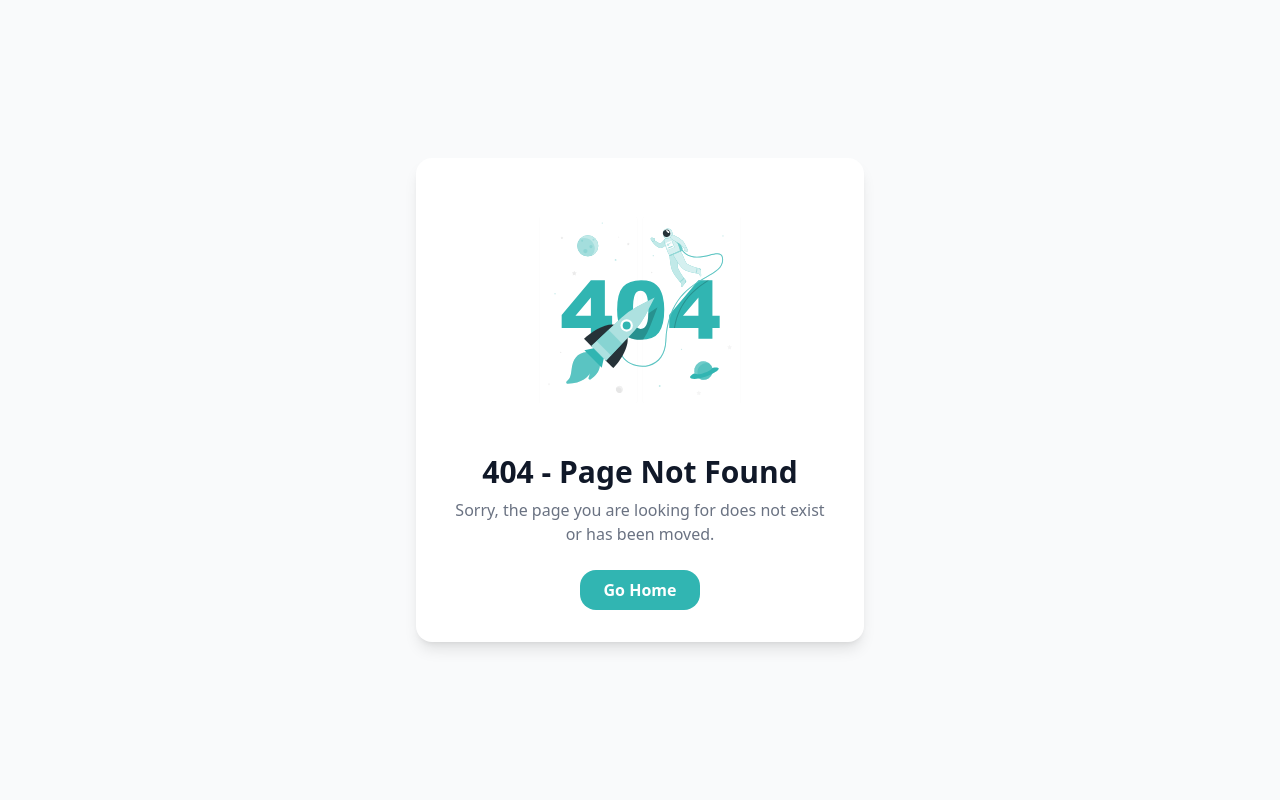
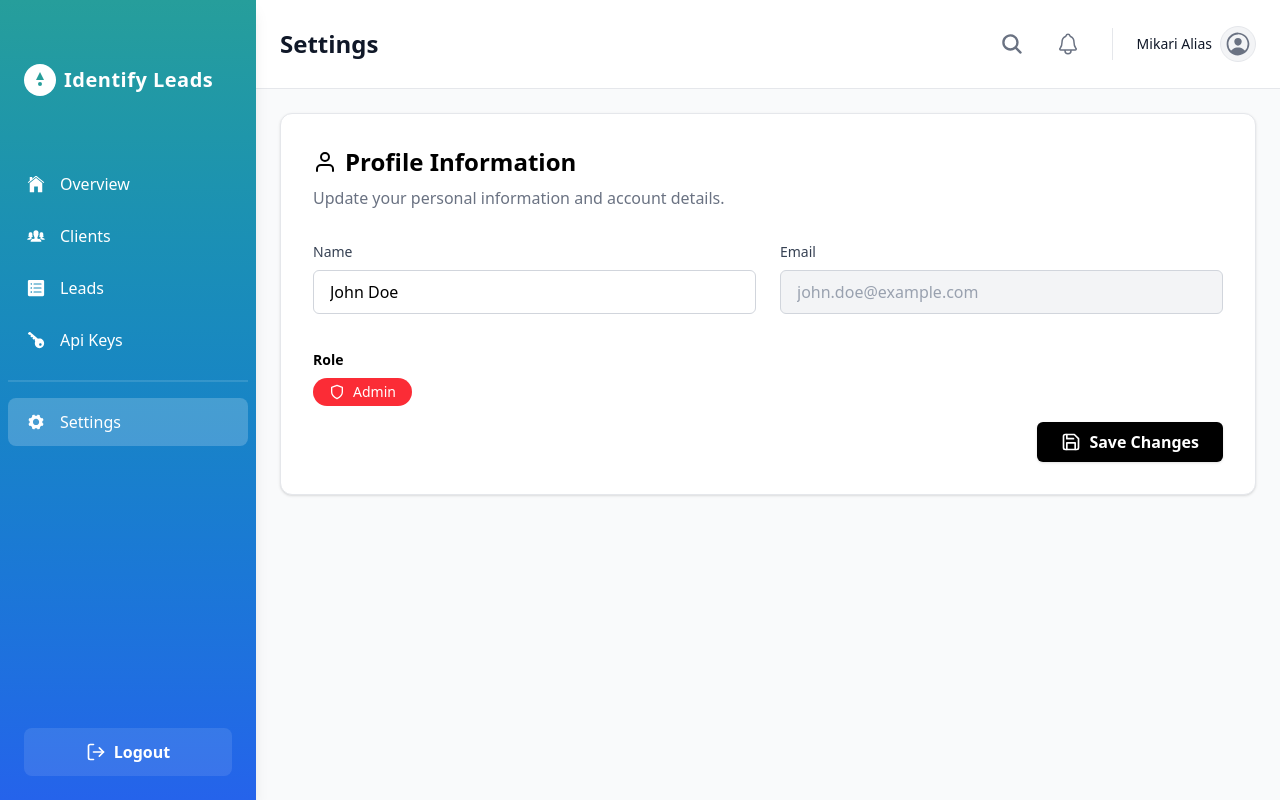
Before and after one commit to maker-dev/Leadro, a Next.js app in the folder client/: page /admin/settings in a window 1280 px wide. Before the commit this address had no page. Built offline with nearby package versions, Linux system fonts and the light colour scheme.

Commit message:
ADD profileInfo Component for admin and client

```diff
--- a/client/app/admin/clients/page.tsx
+++ b/client/app/admin/clients/page.tsx
@@ -222,7 +222,7 @@ function ClientsPage() {
   return (
     <div className="w-full bg-white rounded-2xl shadow-lg p-6">
       <div className="flex flex-col sm:flex-row sm:items-center sm:justify-between w-full mb-6 gap-3">
-        <h2 className="text-xl font-bold text-gray-800 mb-2 sm:mb-0">
+        <h2 className="text-xl sm:text-2xl font-bold text-gray-800 mb-2 sm:mb-0">
           All Clients
         </h2>
         <div className="flex flex-wrap items-center gap-2 w-full sm:w-auto justify-end">
--- a/client/app/admin/clients/view/[id]/page.tsx
+++ b/client/app/admin/clients/view/[id]/page.tsx
@@ -245,7 +245,7 @@ function ViewClientPage() {
                     aria-label="Contacted"
                   />
                   <span className="text-base">Contacted</span>
-                  <span className="ml-auto bg-yellow-400 text-black text-xs font-semibold rounded-full px-3 py-1">
+                  <span className="ml-auto bg-yellow-400 text-white text-xs font-semibold rounded-full px-3 py-1">
                     {client.leadSummary.leadsByStatus.Contacted}
                   </span>
                 </div>
--- /dev/null
+++ b/client/app/admin/settings/page.tsx
@@ -0,0 +1,30 @@
+"use client";
+import { useEffect } from "react";
+import { usePageContext } from "@/context/PageTitleContext";
+import ProfileInformation from "@/components/ui/cards/settings/ProfileInformation";
+
+function SettingsPage() {
+  const { setLabel, setTitle } = usePageContext();
+
+  useEffect(() => {
+    setLabel("Settings");
+    setTitle("Settings");
+  }, [setLabel, setTitle]);
+
+  const handleProfileSubmit = (data: { name: string }) => {
+    // For now, just log the data
+    console.log("Profile submitted:", data);
+  };
+
+  return (
+    <div className="max-w-5xl mx-auto">
+      <ProfileInformation
+        role="Admin"
+        initialValues={{ name: "John Doe", email: "john.doe@example.com" }}
+        onSubmit={handleProfileSubmit}
+      />
+    </div>
+  );
+}
+
+export default SettingsPage;
--- a/client/app/client/leads/page.tsx
+++ b/client/app/client/leads/page.tsx
@@ -169,7 +169,9 @@ const Leads = () => {
     <div className="w-full bg-white rounded-2xl shadow-lg p-6">
       <div className="flex flex-col md:flex-row md:items-center md:justify-between w-full mb-6 gap-3">
         <div className="flex items-center gap-2 mb-1 sm:mb-0">
-          <h2 className="text-xl font-bold text-gray-800">All Leads</h2>
+          <h2 className="text-xl sm:text-2xl font-bold text-gray-800">
+            All Leads
+          </h2>
           <button
             className="p-2 rounded-full bg-blue-50 hover:bg-blue-100 focus:outline-none focus:ring-2 focus:ring-blue-400 transition"
             tabIndex={0}
--- /dev/null
+++ b/client/app/client/settings/page.tsx
@@ -0,0 +1,30 @@
+"use client";
+import { useEffect } from "react";
+import { usePageContext } from "@/context/PageTitleContext";
+import ProfileInformation from "@/components/ui/cards/settings/ProfileInformation";
+
+function SettingsPage() {
+  const { setLabel, setTitle } = usePageContext();
+
+  useEffect(() => {
+    setLabel("Settings");
+    setTitle("Settings");
+  }, [setLabel, setTitle]);
+
+  const handleProfileSubmit = (data: { name: string }) => {
+    // For now, just log the data
+    console.log("Profile submitted:", data);
+  };
+
+  return (
+    <div className="max-w-5xl mx-auto">
+      <ProfileInformation
+        role="Client"
+        initialValues={{ name: "John Doe", email: "john.doe@example.com" }}
+        onSubmit={handleProfileSubmit}
+      />
+    </div>
+  );
+}
+
+export default SettingsPage;
--- a/client/components/layout/SideBar.tsx
+++ b/client/components/layout/SideBar.tsx
@@ -25,11 +25,6 @@ const adminNavItems = [
     label: "Leads",
     icon: <IoIosListBox className="w-5 h-5 text-white" />,
     href: "/admin/Leads",
-  },
-  {
-    label: "Access Management",
-    icon: <IoIosLock className="w-5 h-5 text-white" />,
-    href: "/admin/access-management",
   },
   {
     label: "Api Keys",
--- /dev/null
+++ b/client/components/ui/cards/settings/ProfileInformation.tsx
@@ -0,0 +1,109 @@
+import React from "react";
+import { useForm } from "react-hook-form";
+import { zodResolver } from "@hookform/resolvers/zod";
+import formSchema from "./schemas/UpdtProfileInfoSchema";
+import FormValues from "./types/UpdtProfileInfoType";
+import NormalTextInput from "@/components/ui/inputs/NormalTextInput";
+import { FiUser, FiShield, FiSave } from "react-icons/fi";
+import { RiUserSettingsLine } from "react-icons/ri";
+
+interface ProfileInformationProps {
+  initialValues: { name: string; email: string };
+  onSubmit: (data: FormValues) => void;
+  role: "Admin" | "Client";
+}
+
+const ProfileInformation: React.FC<ProfileInformationProps> = ({
+  initialValues,
+  onSubmit,
+  role,
+}) => {
+  const {
+    register,
+    handleSubmit,
+    formState: { errors, isSubmitting },
+    reset,
+  } = useForm<FormValues>({
+    resolver: zodResolver(formSchema),
+    defaultValues: { name: initialValues.name },
+    mode: "onBlur",
+  });
+
+  const handleFormSubmit = (data: FormValues) => {
+    onSubmit(data);
+    // Optionally reset or keep as is
+  };
+
+  return (
+    <div className="p-8 bg-white rounded-xl border border-gray-200 shadow">
+      <div className="flex items-center mb-2">
+        <FiUser className="mr-2 w-6 h-6" aria-label="Profile" />
+        <h2 className="text-xl sm:text-2xl font-bold">Profile Information</h2>
+      </div>
+      <p className="text-gray-500 mb-8">
+        Update your personal information and account details.
+      </p>
+      <form
+        autoComplete="off"
+        aria-label="Profile Information Form"
+        onSubmit={handleSubmit(handleFormSubmit)}
+      >
+        <div className="grid grid-cols-1 md:grid-cols-2 gap-2 md:gap-6 md:mb-2">
+          <div>
+            <NormalTextInput
+              label="Name"
+              id="name"
+              {...register("name")}
+              error={errors.name}
+              required
+              className="w-full px-4 py-2 border border-gray-300 rounded-md focus:outline-none focus:ring-2 focus:ring-black/60 text-base"
+            />
+          </div>
+          <div>
+            <NormalTextInput
+              label="Email"
+              id="email"
+              name="email"
+              type="email"
+              value={initialValues.email}
+              readOnly
+              disabled
+              className="w-full px-4 py-2 border border-gray-100 bg-gray-100 rounded-md text-gray-400 cursor-not-allowed text-base"
+            />
+          </div>
+        </div>
+        <div>
+          <label className="block text-sm font-semibold mb-2">Role</label>
+          <span
+            className={`inline-flex items-center px-4 py-1 rounded-full text-white text-sm font-medium gap-2 ${
+              role === "Admin" ? "bg-red-500" : "bg-blue-500"
+            }`}
+            tabIndex={0}
+            aria-label={`Role: ${role}`}
+          >
+            {role === "Admin" ? (
+              <FiShield className="w-4 h-4" aria-hidden="true" />
+            ) : (
+              <RiUserSettingsLine className="w-4 h-4" aria-hidden="true" />
+            )}
+            {role}
+          </span>
+        </div>
+        <div className="flex justify-end pt-4">
+          <button
+            type="submit"
+            disabled={isSubmitting}
+            className="flex items-center gap-2 px-6 py-2 bg-black text-white rounded-md font-semibold shadow hover:bg-gray-800 focus:outline-none focus:ring-2 focus:ring-black/60 cursor-pointer"
+            aria-label="Save Changes"
+            tabIndex={0}
+          >
+            <FiSave className="w-5 h-5" aria-hidden="true" />
+            Save Changes
+          </button>
+        </div>
+      </form>
+    </div>
+  );
+};
+
+export default ProfileInformation;
--- /dev/null
+++ b/client/components/ui/cards/settings/schemas/UpdtProfileInfoSchema.ts
@@ -0,0 +1,10 @@
+import * as z from "zod";
+
+const formSchema = z.object({
+  name: z
+    .string()
+    .trim()
+    .min(3, { message: "Full name must be at least 3 characters long" }),
+});
+
+export default formSchema;
--- /dev/null
+++ b/client/components/ui/cards/settings/types/UpdtProfileInfoType.ts
@@ -0,0 +1,6 @@
+import * as z from "zod";
+import formSchema from "../schemas/UpdtProfileInfoSchema";
+
+type FormValues = z.infer<typeof formSchema>;
+
+export default FormValues;
--- a/client/components/ui/inputs/NormalTextInput.tsx
+++ b/client/components/ui/inputs/NormalTextInput.tsx
@@ -29,7 +29,7 @@ const NormalTextInput: React.FC<NormalTextInputProps> = ({
         type={type}
         required={required}
         className={clsx(
-          "w-full border rounded px-4 py-2 h-11 focus:ring-2 text-base focus:border-blue-500 focus:ring-blue-500",
+          "w-full border rounded px-4 py-2 h-11 focus:ring-2 text-base focus:border-black/60 focus:ring-black/60 outline-none",
           error ? "border-red-500" : "border-gray-300",
           className
         )}
--- a/client/utils/getApiStatusProps.ts
+++ b/client/utils/getApiStatusProps.ts
@@ -3,7 +3,7 @@ const getApiKeyStatusProps = (status: string) => {
     case "active":
       return {
         dot: "bg-green-500",
-        pill: "bg-black text-white",
+        pill: "bg-green-500 text-white",
         label: "Active",
       };
     case "revoked":
```
